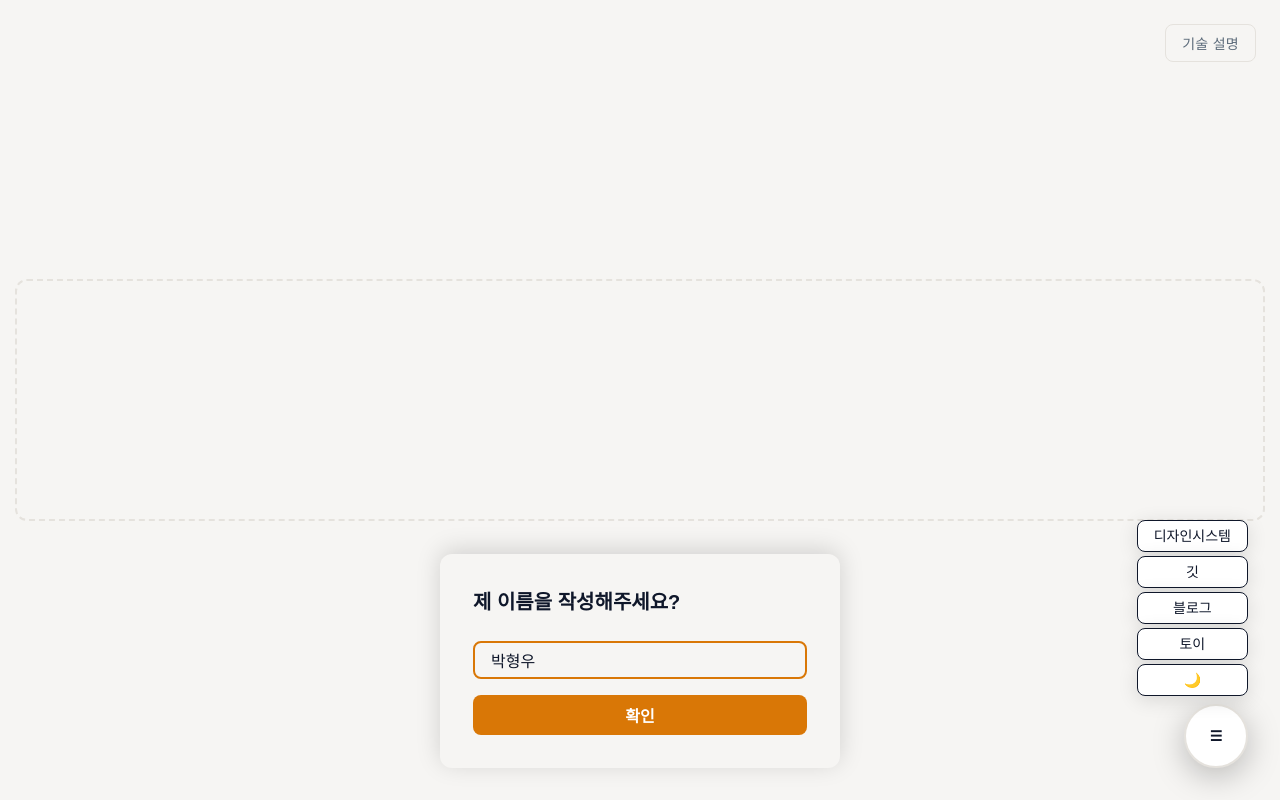
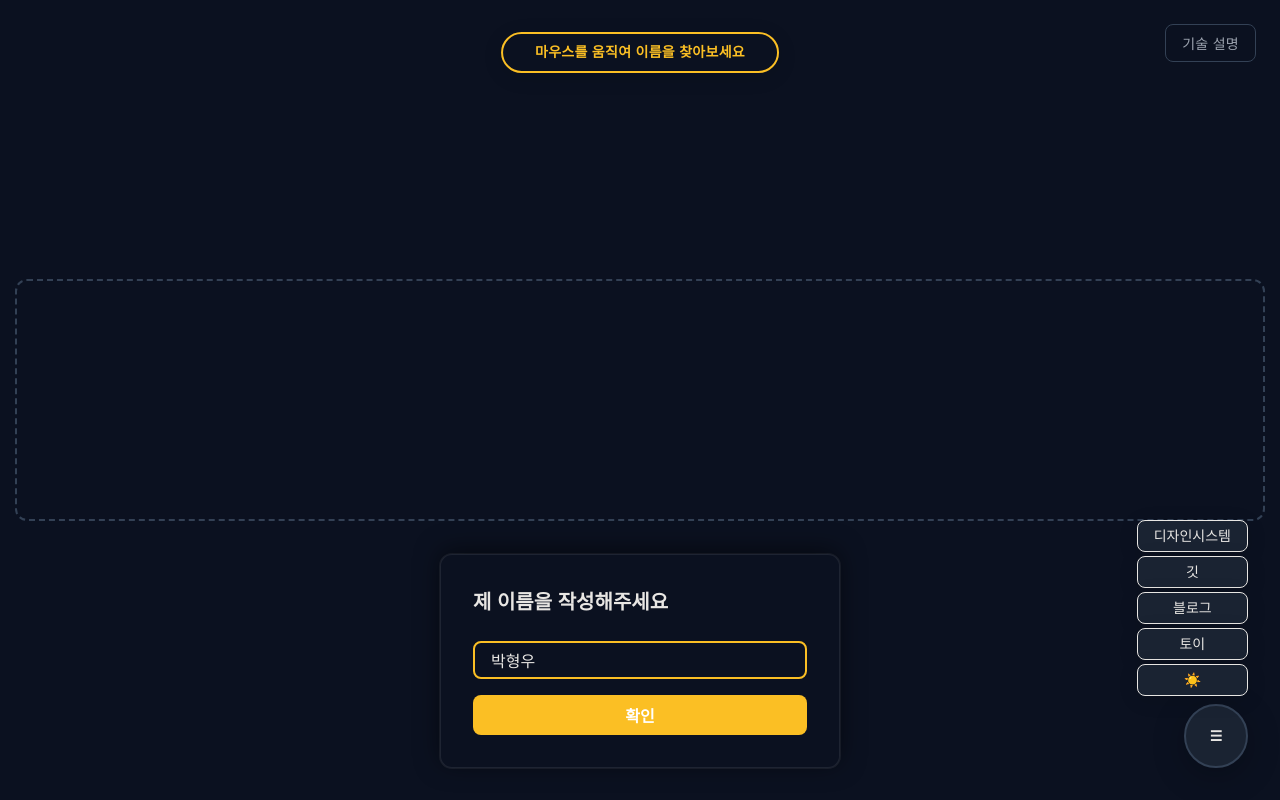
Before and after one commit to hyeongwoo94/big_bro_woo, a React (Vite) app: page / in a window 1280 px wide. Built offline with nearby package versions, Linux system fonts and the light colour scheme; a web font is replaced by a local one.

Commit message:
히어로섹션모달시간변경,테마시작값 변경

```diff
--- a/index.html
+++ b/index.html
@@ -9,7 +9,7 @@
     <meta name="viewport" content="width=device-width, initial-scale=1.0" />
     <title>big_bro_woo</title>
     <script>
-      (function(){var t=localStorage.getItem('theme');if(t==='dark'||t==='light')document.documentElement.setAttribute('data-theme',t);})();
+      (function(){var t=localStorage.getItem('theme');document.documentElement.setAttribute('data-theme',t==='light'?'light':'dark');})();
     </script>
     <link rel="preconnect" href="https://fonts.googleapis.com">
     <link rel="preconnect" href="https://fonts.gstatic.com" crossorigin>
--- a/src/App.tsx
+++ b/src/App.tsx
@@ -26,6 +26,7 @@ function App() {
     const handleQuizConfirm = (_name: string) => {
         setShowHero(false);
         setShowPortfolio(true);
+        setShowWelcomeToast(false);
     };
 
     const handleMatchCompanyPass = () => {
@@ -99,13 +100,12 @@ function App() {
                                             ? TOAST_MESSAGE_MOBILE
                                             : TOAST_MESSAGE_PC
                                     }
-                                    duration={2000}
-                                    onClose={() => setShowWelcomeToast(false)}
+                                    duration={0}
                                 />
                             )}
                             {showHero && (
                                 <HeroModal
-                                    question="제 이름을 작성해주세요?"
+                                    question="제 이름을 작성해주세요"
                                     defaultName="박형우"
                                     onConfirm={handleQuizConfirm}
                                 />
--- a/src/shared/ui/DarkModeToggle.tsx
+++ b/src/shared/ui/DarkModeToggle.tsx
@@ -8,10 +8,10 @@ const THEME_KEY = "theme";
 type Theme = "light" | "dark";
 
 function getTheme(): Theme {
-  if (typeof document === "undefined") return "light";
+  if (typeof document === "undefined") return "dark";
   const attr = document.documentElement.getAttribute("data-theme");
   if (attr === "dark" || attr === "light") return attr;
-  return "light";
+  return "dark";
 }
 
 function setTheme(theme: Theme) {
```
